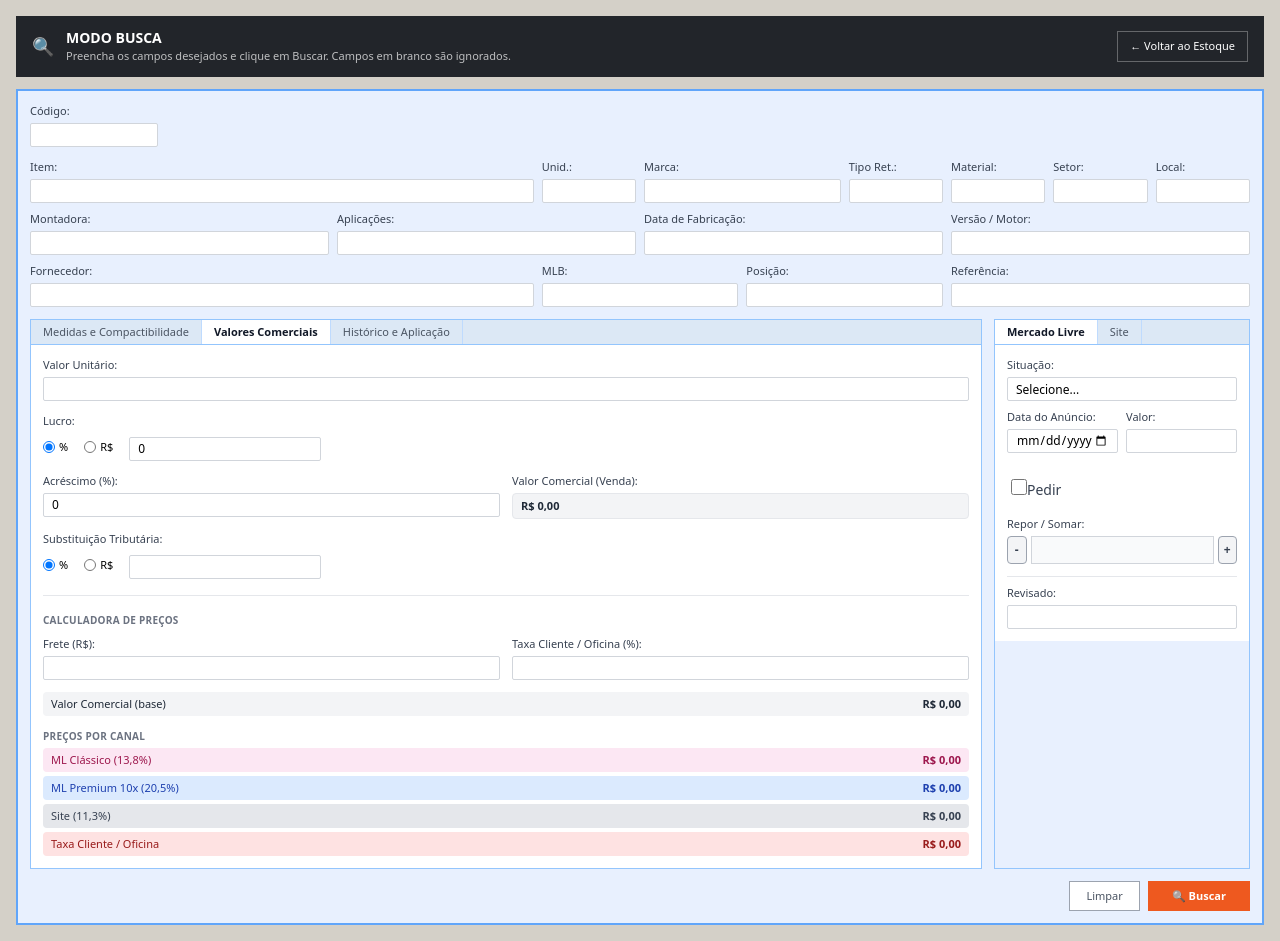
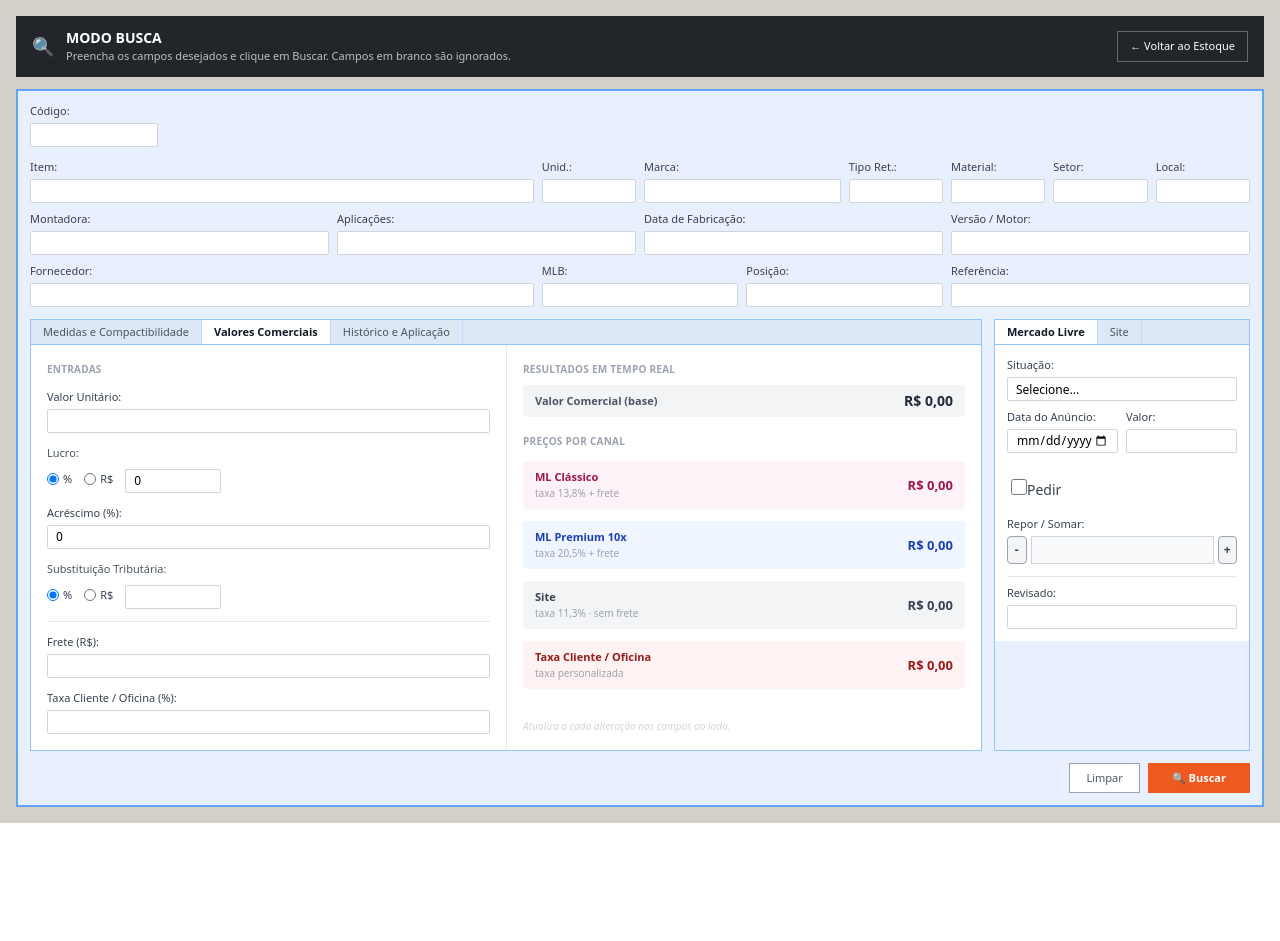
Before and after one commit to Marcos-Andrade22/ERP_Prototype, a React (Vite) app in the folder mlb-editor/: page /estoque/busca in a window 1280 px wide. Both pictures are taken after a click on the button "Valores Comerciais". After the commit the page ends 823 px from the top, so only its background shows below. Built offline with nearby package versions, Linux system fonts and the light colour scheme; the HTML template or start-up script is replaced by a standard one.

Commit message:
feat(TabValores): layout duas colunas simétricas (opção 1)

```diff
--- a/mlb-editor/src/features/estoque/ui/tabs/TabValores.tsx
+++ b/mlb-editor/src/features/estoque/ui/tabs/TabValores.tsx
@@ -7,26 +7,20 @@ type Props = {
     handleChange: (key: keyof EstoqueItem) => (value: any) => void;
 };
 
-// ── TAXAS FIXAS DOS CANAIS DE VENDA ──────────────────────────────────────────
 const TAXAS = {
     mlClassico:   0.138,
     mlPremium10x: 0.205,
     site:         0.113,
 };
 
-// "percent" é o default: trata undefined/vazio como percent
 function stTipo(item: EstoqueItem): "percent" | "valor" {
     return item.substituicaoTributariaTipo === "valor" ? "valor" : "percent";
 }
 
-// ── CÁLCULO DOS PREÇOS POR CANAL ──────────────────────────────────────────────
-// Preço base = Valor Comercial (já inclui lucro + acréscimo + ST)
-// Canal      = precoBase × (1 + taxa) + frete
 function calcularCanais(item: EstoqueItem) {
     const precoBase = calcularValorComercial(item);
     const frete     = parseFloat(String(item.frete))               || 0;
     const taxaCO    = (parseFloat(String(item.taxaClienteOficina)) || 0) / 100;
-
     return {
         precoBase,
         mlClassico:   precoBase * (1 + TAXAS.mlClassico)   + frete,
@@ -36,144 +30,108 @@ function calcularCanais(item: EstoqueItem) {
     };
 }
 
-// ── HELPERS ──────────────────────────────────────────────────────────────────
-function fmt(value: number): string {
-    return value.toLocaleString("pt-BR", { style: "currency", currency: "BRL" });
+function fmt(v: number) {
+    return v.toLocaleString("pt-BR", { style: "currency", currency: "BRL" });
 }
 
-interface ResultRowProps {
+interface CanalRowProps {
     label: string;
+    sub: string;
     value: number;
-    colorClass: string;
+    bg: string;
+    text: string;
 }
 
-function ResultRow({ label, value, colorClass }: ResultRowProps) {
+function CanalRow({ label, sub, value, bg, text }: CanalRowProps) {
     return (
-        <div className={`flex items-center justify-between px-2 py-1 rounded text-[11px] font-medium ${colorClass}`}>
-            <span>{label}</span>
-            <span className="font-semibold tabular-nums">{fmt(value)}</span>
+        <div className={`flex items-center justify-between px-3 py-2 rounded ${bg} mb-1`}>
+            <div>
+                <p className={`text-[11px] font-semibold ${text}`}>{label}</p>
+                <p className="text-[10px] text-gray-400">{sub}</p>
+            </div>
+            <span className={`text-[13px] font-bold tabular-nums ${text}`}>{fmt(value)}</span>
         </div>
     );
 }
 
-// ── COMPONENTE ───────────────────────────────────────────────────────────────
 export function TabValores({ item, handleChange }: Props) {
     const valorComercial = calcularValorComercial(item);
     const canais         = calcularCanais(item);
     const stAtual        = stTipo(item);
 
     return (
-        <div className="p-3 flex flex-col gap-4">
+        // ── GRID DUAS COLUNAS: esquerda = inputs | direita = resultados ──
+        <div className="grid grid-cols-2 divide-x divide-gray-200 min-h-[320px]">
 
-            {/* ── SEÇÃO 1: VALORES COMERCIAIS ── */}
-            <div className="grid grid-cols-2 gap-3">
+            {/* ── COLUNA ESQUERDA: entradas ── */}
+            <div className="p-4 flex flex-col gap-3">
+                <p className="text-[10px] font-semibold text-gray-400 uppercase tracking-wide">Entradas</p>
 
-                {/* Valor Unitário — campo único */}
-                <div className="col-span-2">
+                {/* Valor Unitário */}
                 <NumberInput
                     label="Valor Unitário:"
                     value={item.valorUnitario}
                     onChange={handleChange("valorUnitario")}
                 />
-                </div>
 
                 {/* Lucro */}
-                <div className="col-span-2">
-                    <span className="text-[11px] font-medium text-gray-700">Lucro:</span>
-                    <div className="flex items-center gap-4 mt-1">
-                        <label className="flex items-center gap-1 text-[11px]">
-                            <input
-                                type="radio"
-                                name="lucroTipo"
-                                value="percent"
+                <div>
+                    <span className="text-[11px] font-medium text-gray-600">Lucro:</span>
+                    <div className="flex items-center gap-3 mt-1">
+                        <label className="flex items-center gap-1 text-[11px] text-gray-700">
+                            <input type="radio" name="lucroTipo" value="percent"
                                 checked={item.lucroTipo === "percent"}
                                 onChange={() => handleChange("lucroTipo")("percent")}
-                                className="h-3 w-3"
-                            />
+                                className="h-3 w-3" />
                             %
                         </label>
-                        <label className="flex items-center gap-1 text-[11px]">
-                            <input
-                                type="radio"
-                                name="lucroTipo"
-                                value="fixed"
+                        <label className="flex items-center gap-1 text-[11px] text-gray-700">
+                            <input type="radio" name="lucroTipo" value="fixed"
                                 checked={item.lucroTipo === "fixed"}
                                 onChange={() => handleChange("lucroTipo")("fixed")}
-                                className="h-3 w-3"
-                            />
+                                className="h-3 w-3" />
                             R$
                         </label>
-                        <NumberInput
-                            label=""
-                            value={item.lucroValor}
-                            onChange={handleChange("lucroValor")}
-                            className="w-24"
-                        />
+                        <div className="w-24">
+                            <NumberInput label="" value={item.lucroValor} onChange={handleChange("lucroValor")} />
+                        </div>
                     </div>
                 </div>
 
-                {/* Acréscimo — sempre % */}
+                {/* Acréscimo */}
                 <NumberInput
                     label="Acréscimo (%):"
                     value={item.acrescimoPercent}
                     onChange={handleChange("acrescimoPercent")}
                 />
 
-                {/* Valor Comercial (Venda) — read-only */}
+                {/* ST */}
                 <div>
-                    <span className="text-[11px] font-medium text-gray-700">Valor Comercial (Venda):</span>
-                    <div className="mt-1 px-2 py-1 bg-gray-100 border border-gray-200 rounded text-[11px] font-semibold text-gray-800 tabular-nums select-none">
-                        {fmt(valorComercial)}
+                    <span className="text-[11px] font-medium text-gray-600">Substituição Tributária:</span>
+                    <div className="flex items-center gap-3 mt-1">
+                        <label className="flex items-center gap-1 text-[11px] text-gray-700">
+                            <input type="radio" name="stTipo" value="percent"
+                                checked={stAtual === "percent"}
+                                onChange={() => handleChange("substituicaoTributariaTipo")("percent")}
+                                className="h-3 w-3" />
+                            %
+                        </label>
+                        <label className="flex items-center gap-1 text-[11px] text-gray-700">
+                            <input type="radio" name="stTipo" value="valor"
+                                checked={stAtual === "valor"}
+                                onChange={() => handleChange("substituicaoTributariaTipo")("valor")}
+                                className="h-3 w-3" />
+                            R$
+                        </label>
+                        <div className="w-24">
+                            <NumberInput label="" value={item.substituicaoTributariaValor} onChange={handleChange("substituicaoTributariaValor")} />
+                        </div>
                     </div>
                 </div>
 
-                {/* Substituição Tributária */}
-                <div className="col-span-2">
-                    <span className="text-[11px] font-medium text-gray-700">Substituição Tributária:</span>
-                    <div className="flex items-center gap-4 mt-1">
-                        <label className="flex items-center gap-1 text-[11px]">
-                            <input
-                                type="radio"
-                                name="stTipo"
-                                value="percent"
-                                checked={stAtual === "percent"}
-                                onChange={() => handleChange("substituicaoTributariaTipo")("percent")}
-                                className="h-3 w-3"
-                            />
-                            %
-                        </label>
-                        <label className="flex items-center gap-1 text-[11px]">
-                            <input
-                                type="radio"
-                                name="stTipo"
-                                value="valor"
-                                checked={stAtual === "valor"}
-                                onChange={() => handleChange("substituicaoTributariaTipo")("valor")}
-                                className="h-3 w-3"
-                            />
-                            R$
-                        </label>
-                        <NumberInput
-                            label=""
-                            value={item.substituicaoTributariaValor}
-                            onChange={handleChange("substituicaoTributariaValor")}
-                            className="w-24"
-                        />
-                    </div>
-                </div>
-
-            </div>
-
-            {/* ── DIVISOR ── */}
                 <hr className="border-gray-200" />
 
-            {/* ── SEÇÃO 2: CALCULADORA DE PREÇOS ── */}
-            <div>
-                <p className="text-[10px] font-semibold text-gray-500 uppercase tracking-wide mb-2">
-                    Calculadora de Preços
-                </p>
-
-                <div className="grid grid-cols-2 gap-3 mb-3">
+                {/* Frete + Taxa */}
                 <NumberInput
                     label="Frete (R$):"
                     value={item.frete}
@@ -186,37 +144,50 @@ export function TabValores({ item, handleChange }: Props) {
                 />
             </div>
 
-                <ResultRow
-                    label="Valor Comercial (base)"
-                    value={canais.precoBase}
-                    colorClass="bg-gray-100 text-gray-800"
+            {/* ── COLUNA DIREITA: resultados ── */}
+            <div className="p-4 flex flex-col gap-2">
+                <p className="text-[10px] font-semibold text-gray-400 uppercase tracking-wide">Resultados em tempo real</p>
+
+                {/* Valor Comercial destaque */}
+                <div className="flex items-center justify-between px-3 py-2 bg-gray-100 rounded mb-2">
+                    <span className="text-[11px] font-semibold text-gray-600">Valor Comercial (base)</span>
+                    <span className="text-[14px] font-bold text-gray-800 tabular-nums">{fmt(canais.precoBase)}</span>
+                </div>
+
+                <p className="text-[10px] font-semibold text-gray-400 uppercase tracking-wide mb-1">Preços por Canal</p>
+
+                <CanalRow
+                    label="ML Clássico"
+                    sub="taxa 13,8% + frete"
+                    value={canais.mlClassico}
+                    bg="bg-pink-50"
+                    text="text-pink-800"
+                />
+                <CanalRow
+                    label="ML Premium 10x"
+                    sub="taxa 20,5% + frete"
+                    value={canais.mlPremium10x}
+                    bg="bg-blue-50"
+                    text="text-blue-800"
+                />
+                <CanalRow
+                    label="Site"
+                    sub="taxa 11,3% · sem frete"
+                    value={canais.site}
+                    bg="bg-gray-100"
+                    text="text-gray-700"
+                />
+                <CanalRow
+                    label="Taxa Cliente / Oficina"
+                    sub="taxa personalizada"
+                    value={canais.taxaCliente}
+                    bg="bg-red-50"
+                    text="text-red-800"
                 />
 
-                <p className="text-[10px] font-semibold text-gray-500 uppercase tracking-wide mt-3 mb-1">
-                    Preços por Canal
+                <p className="text-[10px] text-gray-300 italic mt-auto pt-2">
+                    Atualiza a cada alteração nos campos ao lado.
                 </p>
-                <div className="flex flex-col gap-1">
-                    <ResultRow
-                        label="ML Clássico (13,8%)"
-                        value={canais.mlClassico}
-                        colorClass="bg-pink-100 text-pink-800"
-                    />
-                    <ResultRow
-                        label="ML Premium 10x (20,5%)"
-                        value={canais.mlPremium10x}
-                        colorClass="bg-blue-100 text-blue-800"
-                    />
-                    <ResultRow
-                        label="Site (11,3%)"
-                        value={canais.site}
-                        colorClass="bg-gray-200 text-gray-700"
-                    />
-                    <ResultRow
-                        label="Taxa Cliente / Oficina"
-                        value={canais.taxaCliente}
-                        colorClass="bg-red-100 text-red-800"
-                    />
-                </div>
             </div>
 
         </div>
```
Lines whose indentation alone changed are shown as unchanged.
